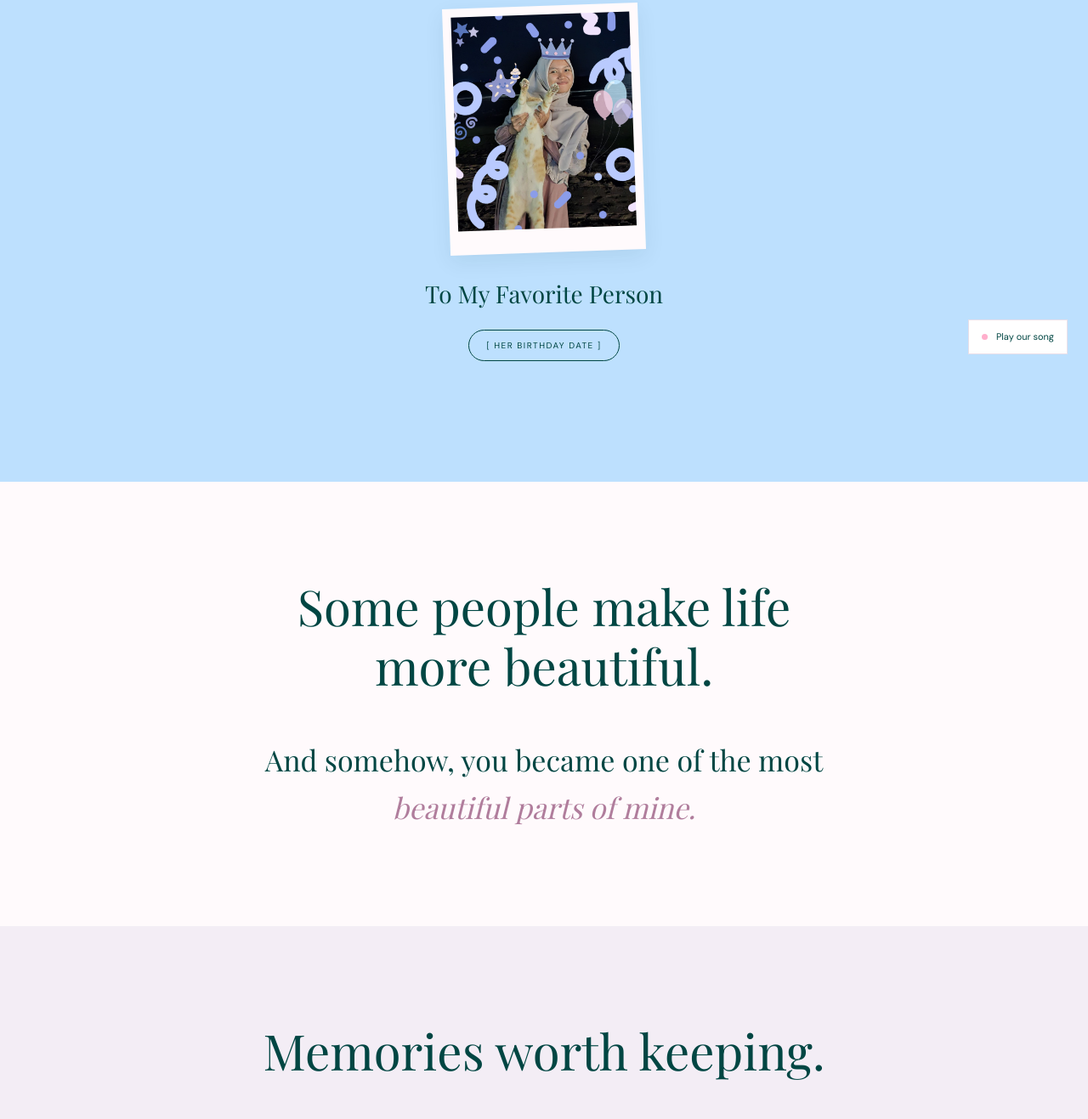
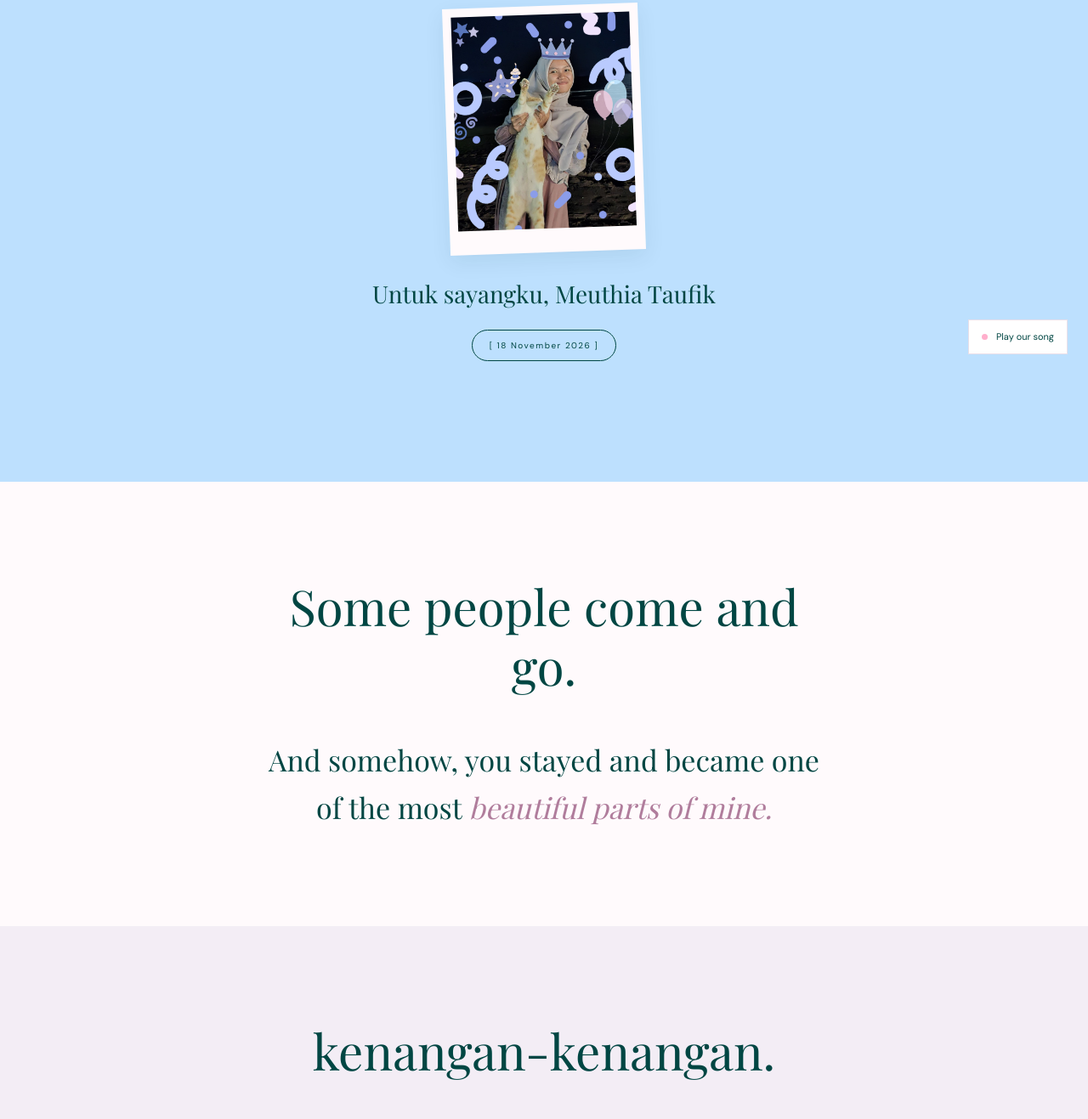
Before and after one commit to Asteroid465/meu-s-birthday, a plain HTML site: page index.html in a window 1280 px wide. Shown: the part 359-1676 px from the top of the page at 85% size. Drawn offline with nearby package versions, Linux system fonts and the light colour scheme.

Commit message:
Update birthday message and section titles in index.html

```diff
--- a/index.html
+++ b/index.html
@@ -39,16 +39,16 @@
                     <img src="assets/photos/childhood.jpg" alt="Foto masa kecil">
                 </figure>
 
-                <h2 class="birthday-name">To My Favorite Person</h2>
-                <p class="hero-date">[ HER BIRTHDAY DATE ]</p>
+                <h2 class="birthday-name">Untuk sayangku, Meuthia Taufik</h2>
+                <p class="hero-date">[ 18 November 2026 ]</p>
             </div>
         </section>
 
         <section class="section introduction" id="story">
             <div class="container">
-                <h2 class="section-title">Some people make life more beautiful.</h2>
+                <h2 class="section-title">Some people come and go.</h2>
                 <p class="intro-text">
-                    And somehow, you became one of the most
+                    And somehow, you stayed and became one of the most
                     <em>beautiful parts of mine.</em>
                 </p>
             </div>
@@ -56,22 +56,22 @@
 
         <section class="section memories" id="memories">
             <div class="container">
-                <h2 class="section-title">Memories worth keeping.</h2>
+                <h2 class="section-title">kenangan-kenangan.</h2>
 
                 <div class="gallery">
                     <article class="memory-card">
                         <img src="assets/photos/photo1.jpg" alt="Kenangan pertama">
-                        <h3>The beginning</h3>
+                        <h3>The first pic i took of you</h3>
                     </article>
 
                     <article class="memory-card">
                         <img src="assets/photos/photo2.jpg" alt="Momen bersama">
-                        <h3>Little happiness</h3>
+                        <h3>our first pic together</h3>
                     </article>
 
                     <article class="memory-card">
                         <img src="assets/photos/photo3.jpg" alt="Kenangan lainnya">
-                        <h3>Just us</h3>
+                        <h3>our first photobooth</h3>
                     </article>
                 </div>
             </div>
```
